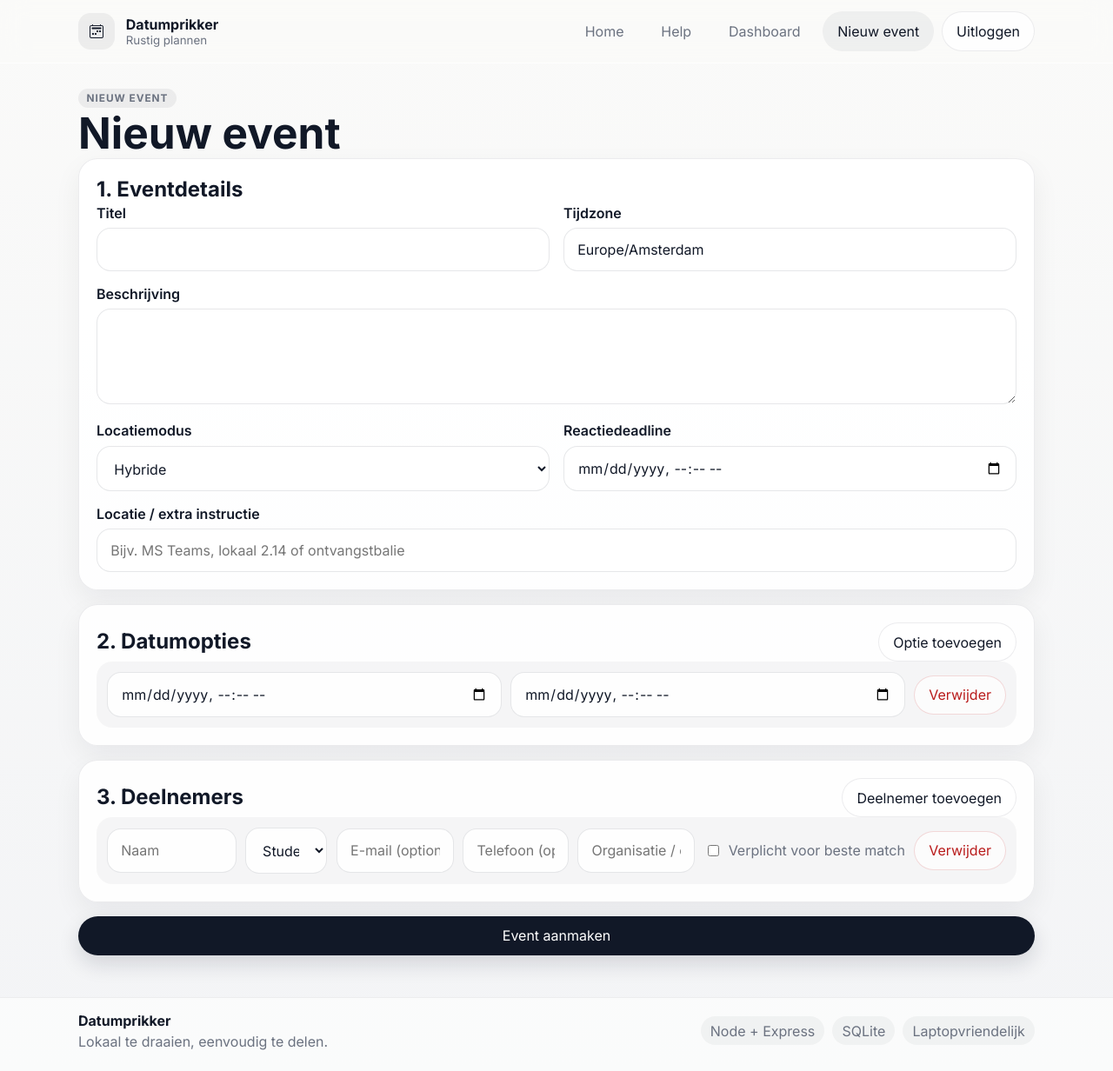
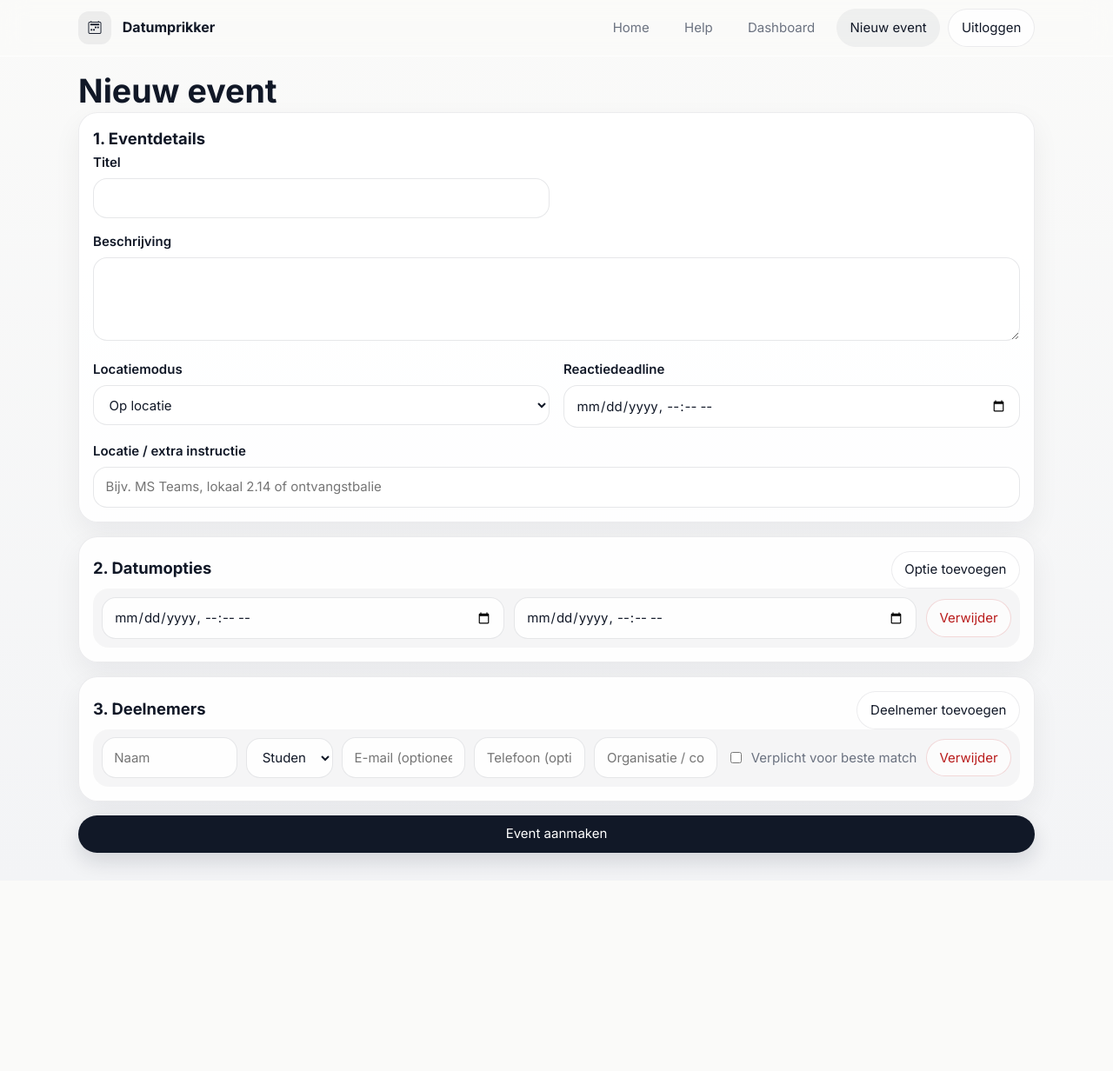
Before and after one commit to AlexBongers/datumprikker_s4, a Node server app: page /admin in a window 1280 px wide. Shown: the whole page at 87% size. After the commit the page ends 1003 px from the top, so only its background shows below. Run offline with Node 20, Linux system fonts and the light colour scheme; the visitor is signed in with stand-in values (Sample User, id 1); some libraries are stand-ins or nearby versions.

Commit message:
Fix event form options and compact styling
Agent-Logs-Url: https://github.com/AlexBongers/datumprikker_s4/sessions/8c3c20e4-1496-49c6-b298-afec3f40d0e8

Co-authored-by: AlexBongers <52636621+AlexBongers@users.noreply.github.com>

```diff
--- a/public/css/style.css
+++ b/public/css/style.css
@@ -18,6 +18,8 @@
 html, body { margin: 0; padding: 0; }
 body {
   font-family: 'Inter', system-ui, sans-serif;
+  font-size: 15px;
+  line-height: 1.45;
   background: linear-gradient(180deg, #fafaf9 0%, var(--bg) 100%);
   color: var(--text);
 }
@@ -57,7 +59,7 @@ code {
 
 .nav-shell {
   justify-content: space-between;
-  min-height: 72px;
+  min-height: 64px;
   gap: 1rem;
 }
 
@@ -68,22 +70,16 @@ code {
 }
 
 .brand-mark {
-  width: 42px;
-  height: 42px;
+  width: 38px;
+  height: 38px;
   display: grid;
   place-items: center;
-  border-radius: 14px;
+  border-radius: 12px;
   color: var(--text);
   background: rgba(17, 24, 39, 0.06);
 }
 
-.brand strong,
-.brand small {
-  display: block;
-}
-
 .brand strong { font-size: 1rem; }
-.brand small { color: var(--muted); }
 
 .top-nav {
   display: flex;
@@ -100,7 +96,7 @@ code {
 .help-button {
   appearance: none;
   border-radius: 999px;
-  padding: 0.72rem 1rem;
+  padding: 0.62rem 0.92rem;
   border: 1px solid transparent;
   transition: background 0.18s ease, border-color 0.18s ease, transform 0.18s ease;
   cursor: pointer;
@@ -145,7 +141,7 @@ code {
   border-color: rgba(185, 28, 28, 0.16);
 }
 
-.page-shell { padding: 1.75rem 0 3rem; }
+.page-shell { padding: 1rem 0 2rem; }
 .hero-grid,
 .content-grid,
 .summary-grid,
@@ -170,7 +166,7 @@ code {
   background: var(--surface);
   border: 1px solid var(--border);
   border-radius: var(--radius);
-  padding: 1.25rem;
+  padding: 1rem;
   box-shadow: var(--shadow);
 }
 
@@ -180,11 +176,13 @@ code {
 .page-header-row h1,
 .narrow-shell h1 {
   margin: 0.25rem 0 0.5rem;
-  font-size: clamp(2rem, 4vw, 3.1rem);
-  line-height: 1.02;
+  font-size: clamp(1.7rem, 3vw, 2.35rem);
+  line-height: 1.08;
 }
 .card-panel h2,
 .card-panel h3 { margin: 0 0 0.5rem; }
+.card-panel h2 { font-size: 1.15rem; }
+.card-panel h3 { font-size: 1rem; }
 .eyebrow {
   display: inline-flex;
   padding: 0.25rem 0.6rem;
@@ -244,10 +242,10 @@ code {
   border-radius: 16px;
   border: 1px solid rgba(17, 24, 39, 0.1);
   background: rgba(255, 255, 255, 0.85);
-  padding: 0.88rem 0.95rem;
+  padding: 0.72rem 0.85rem;
   color: var(--text);
 }
-.text-area { min-height: 110px; resize: vertical; }
+.text-area { min-height: 96px; resize: vertical; }
 .text-input:focus,
 .text-area:focus {
   outline: 2px solid rgba(17, 24, 39, 0.08);
@@ -266,7 +264,7 @@ code {
   display: grid;
   gap: 0.65rem;
   align-items: center;
-  padding: 0.75rem;
+  padding: 0.6rem;
   border-radius: 18px;
   background: rgba(17, 24, 39, 0.035);
 }
@@ -388,25 +386,6 @@ code {
 }
 .empty-state { text-align: center; padding: 2rem 1rem; }
 
-.site-footer {
-  border-top: 1px solid rgba(17, 24, 39, 0.06);
-  background: rgba(255, 255, 255, 0.64);
-  padding: 1rem 0 1.5rem;
-}
-.footer-shell { justify-content: space-between; gap: 1rem; flex-wrap: wrap; }
-.footer-shell p { margin: 0.25rem 0 0; color: var(--muted); }
-.footer-meta {
-  display: flex;
-  gap: 0.55rem;
-  flex-wrap: wrap;
-  color: var(--muted);
-}
-.footer-meta span {
-  background: rgba(17, 24, 39, 0.04);
-  border-radius: 999px;
-  padding: 0.4rem 0.7rem;
-}
-
 .help-backdrop {
   position: fixed;
   inset: 0;
@@ -459,8 +438,7 @@ code {
   .participant-card,
   .copy-row,
   .nav-shell,
-  .top-nav,
-  .footer-shell {
+  .top-nav {
     flex-direction: column;
     align-items: stretch;
   }
--- a/src/lib/view-helpers.js
+++ b/src/lib/view-helpers.js
@@ -40,6 +40,10 @@ function formatRelativeState(status) {
   return labels[status] || status;
 }
 
+function formatLocationMode(mode) {
+  return mode === 'online' ? 'Online' : 'Op locatie';
+}
+
 function formatDeadlineLabel(deadline, timeZone = 'Europe/Amsterdam') {
   if (!deadline) return 'Geen deadline ingesteld';
   return formatDateTimeRange(deadline, null, timeZone);
@@ -48,6 +52,7 @@ function formatDeadlineLabel(deadline, timeZone = 'Europe/Amsterdam') {
 module.exports = {
   formatDateLabel,
   formatDateTimeRange,
+  formatLocationMode,
   formatRelativeState,
   formatDeadlineLabel,
 };
--- a/src/routes/admin.js
+++ b/src/routes/admin.js
@@ -81,8 +81,7 @@ router.get('/', readLimiter, requireAdmin, (req, res) => {
   res.render('admin/index', {
     error: null,
     values: {
-      timezone: 'Europe/Amsterdam',
-      location_mode: 'hybrid',
+      location_mode: 'onsite',
     },
   });
 });
--- a/src/services/event-service.js
+++ b/src/services/event-service.js
@@ -2,6 +2,10 @@ const crypto = require('crypto');
 const db = require('../db/database');
 const { buildRankedSlots } = require('./ranking-service');
 const { logActivity } = require('./activity-service');
+
+function normalizeLocationMode(value) {
+  return value === 'online' ? 'online' : 'onsite';
+}
 
 function normalizeSlotInputs(starts, ends) {
   const startList = Array.isArray(starts) ? starts : starts ? [starts] : [];
@@ -72,7 +76,7 @@ function createEvent(payload) {
       (payload.description || '').trim(),
       adminToken,
       payload.timezone || 'Europe/Amsterdam',
-      payload.location_mode || 'hybrid',
+      normalizeLocationMode(payload.location_mode),
       (payload.location_details || '').trim() || null,
       payload.response_deadline || null
     );
@@ -177,7 +181,7 @@ function updateEvent(eventId, payload) {
       payload.title.trim(),
       (payload.description || '').trim(),
       payload.timezone || 'Europe/Amsterdam',
-      payload.location_mode || 'hybrid',
+      normalizeLocationMode(payload.location_mode),
       (payload.location_details || '').trim() || null,
       payload.response_deadline || null,
       eventId
@@ -268,7 +272,7 @@ function duplicateEvent(eventId) {
     title: `${details.event.title} (kopie)`,
     description: details.event.description,
     timezone: details.event.timezone,
-    location_mode: details.event.location_mode,
+    location_mode: normalizeLocationMode(details.event.location_mode),
     location_details: details.event.location_details,
     response_deadline: details.event.response_deadline,
     slots: details.slots.map((slot) => slot.slot_datetime),
@@ -349,6 +353,7 @@ module.exports = {
   getInviteeByToken,
   markReminder,
   normalizeInviteeInputs,
+  normalizeLocationMode,
   normalizeSlotInputs,
   removeInvitee,
   saveInviteeAvailability,
--- a/views/admin/event.ejs
+++ b/views/admin/event.ejs
@@ -6,7 +6,7 @@
     <% if (event.description) { %><p class="muted"><%= event.description %></p><% } %>
     <div class="meta-list">
       <span><%= helpers.formatRelativeState(event.status) %></span>
-      <span><%= event.location_mode %></span>
+      <span><%= helpers.formatLocationMode(event.location_mode) %></span>
       <span><%= helpers.formatDeadlineLabel(event.response_deadline, event.timezone) %></span>
     </div>
   </div>
--- a/views/admin/index.ejs
+++ b/views/admin/index.ejs
@@ -1,7 +1,6 @@
 <%- include('../partials/header', { pageTitle: 'Nieuw event' }) %>
 <section class="page-header-row">
   <div>
-    <span class="eyebrow">Nieuw event</span>
     <h1>Nieuw event</h1>
   </div>
 </section>
@@ -18,10 +17,6 @@
         <span class="field-label">Titel</span>
         <input class="text-input" name="title" required value="<%= formValues.title || '' %>" />
       </label>
-      <label>
-        <span class="field-label">Tijdzone</span>
-        <input class="text-input" name="timezone" value="<%= formValues.timezone || 'Europe/Amsterdam' %>" />
-      </label>
       <label class="full-width">
         <span class="field-label">Beschrijving</span>
         <textarea class="text-area" name="description"><%= formValues.description || '' %></textarea>
@@ -29,9 +24,8 @@
       <label>
         <span class="field-label">Locatiemodus</span>
         <select class="text-input" name="location_mode">
-          <option value="hybrid" <%= (formValues.location_mode || 'hybrid') === 'hybrid' ? 'selected' : '' %>>Hybride</option>
           <option value="online" <%= formValues.location_mode === 'online' ? 'selected' : '' %>>Online</option>
-          <option value="onsite" <%= formValues.location_mode === 'onsite' ? 'selected' : '' %>>Op locatie</option>
+          <option value="onsite" <%= (formValues.location_mode || 'onsite') === 'onsite' ? 'selected' : '' %>>Op locatie</option>
         </select>
       </label>
       <label>
@@ -82,8 +76,4 @@
 
   <button class="primary-button" type="submit">Event aanmaken</button>
 </form>
-
-<script>
-  window.datumprikkerCreateForm && window.datumprikkerCreateForm();
-</script>
 <%- include('../partials/footer') %>
--- a/views/partials/footer.ejs
+++ b/views/partials/footer.ejs
@@ -1,17 +1,4 @@
   </main>
-  <footer class="site-footer">
-    <div class="container footer-shell">
-      <div>
-        <strong>Datumprikker</strong>
-        <p>Lokaal te draaien, eenvoudig te delen.</p>
-      </div>
-      <div class="footer-meta">
-        <span>Node + Express</span>
-        <span>SQLite</span>
-        <span>Laptopvriendelijk</span>
-      </div>
-    </div>
-  </footer>
   <div class="help-backdrop" data-help-close hidden></div>
   <aside class="help-dialog" id="helpDialog" role="dialog" aria-modal="true" aria-labelledby="helpTitle" hidden>
     <div class="help-card">
--- a/views/partials/header.ejs
+++ b/views/partials/header.ejs
@@ -17,7 +17,6 @@
         <span class="brand-mark"><i class="bi bi-calendar2-week"></i></span>
         <span>
           <strong>Datumprikker</strong>
-          <small>Rustig plannen</small>
         </span>
       </a>
       <nav class="top-nav">
```
Also changed, not shown: tests/ranking.test.js (+7 -1 lines), views/admin/edit.ejs (+1 -10 lines), public/js/app.js.
